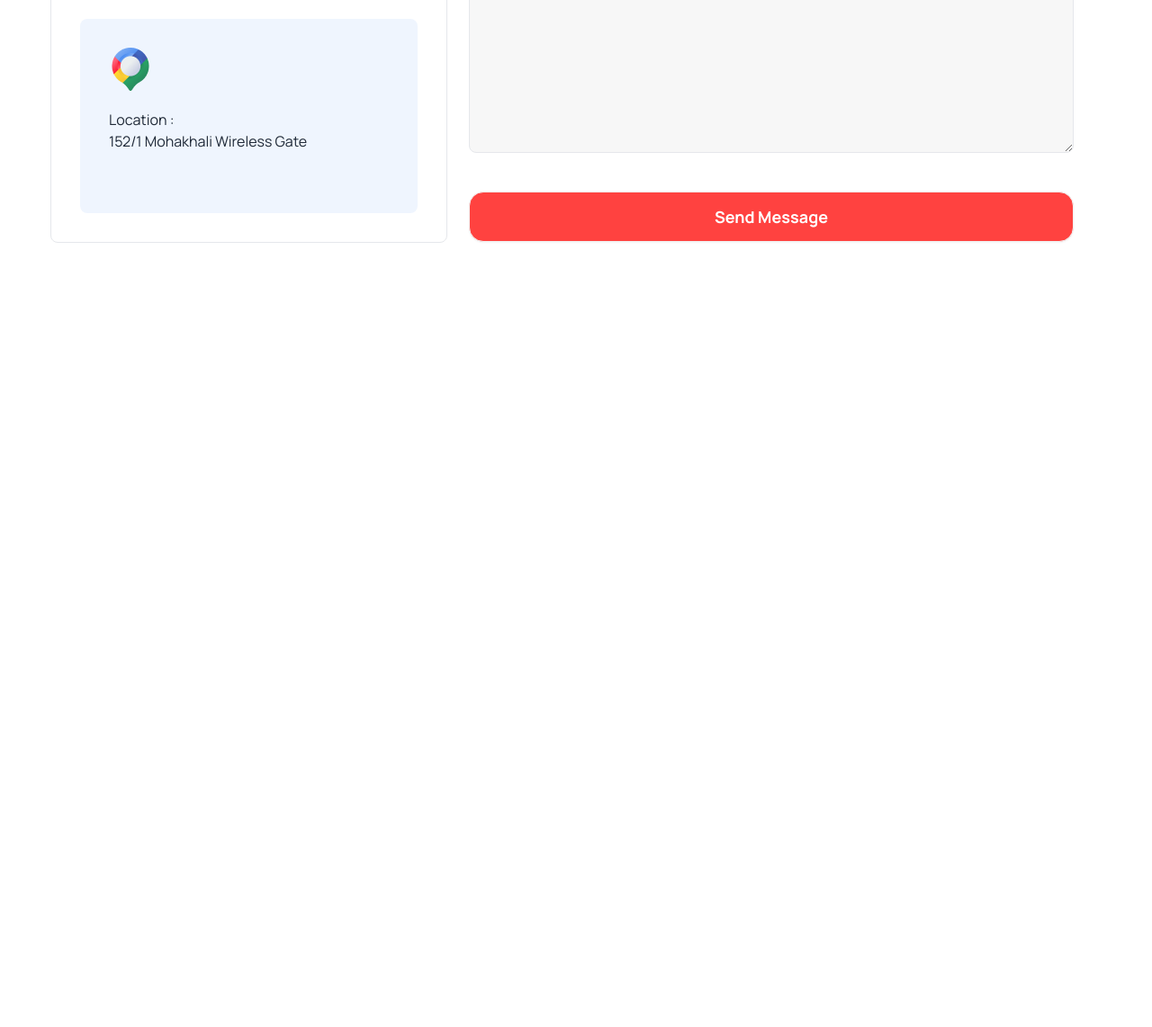
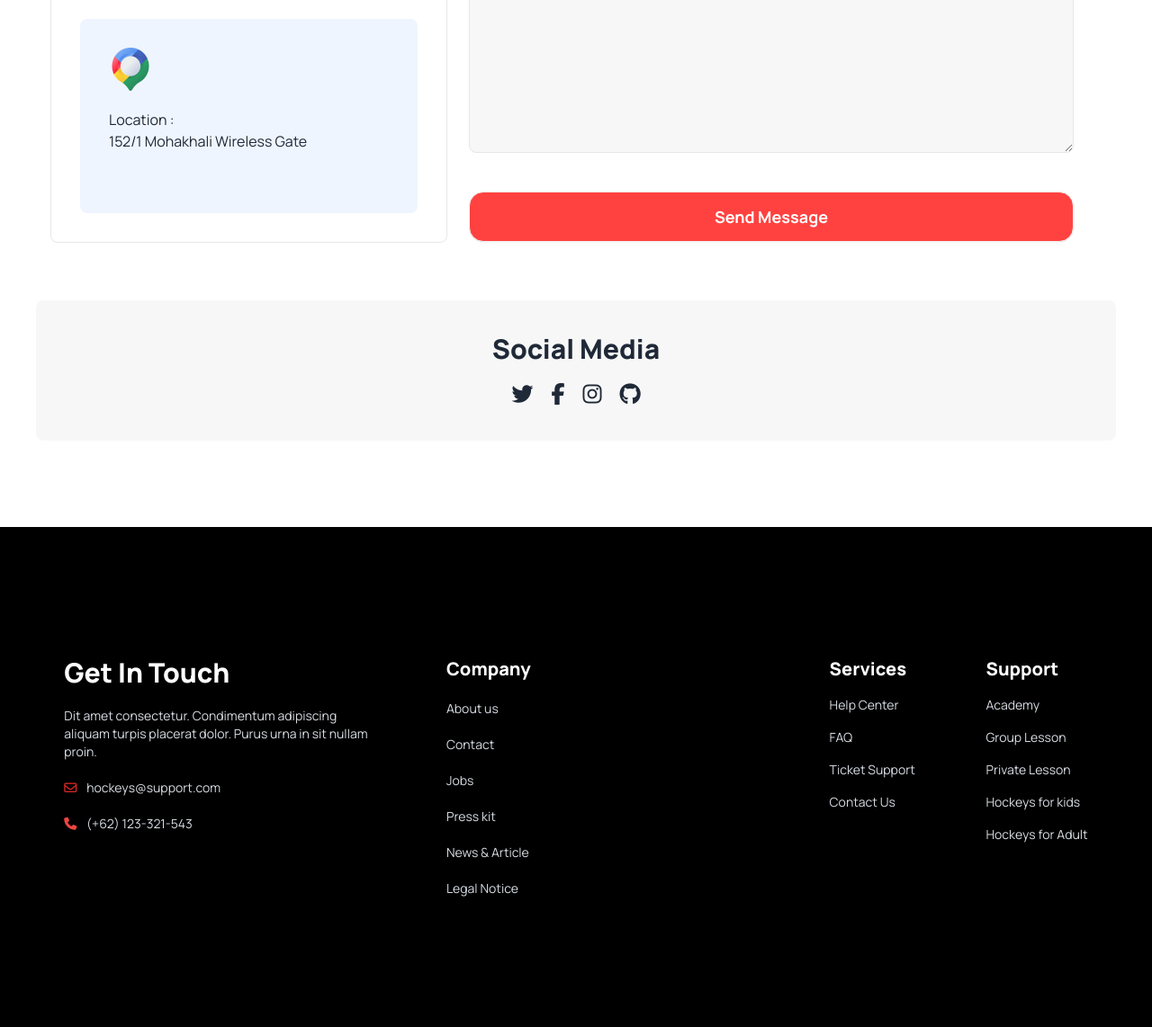
Before and after one commit to munia121/Assignment-03, a plain HTML site: page index.html in a window 1280 px wide. Shown: the part 5090-6232 px from the top of the page at 90% size. Before the commit the page ends 5376 px from the top, so only its background shows below. Drawn offline with nearby package versions, Linux system fonts and the light colour scheme.

Commit message:
added footer section

```diff
--- a/index.html
+++ b/index.html
@@ -480,7 +480,60 @@
           </div>
         </div>
       </section>
+      <!--***************Social Media section****************** -->
+      <section>
+        <div class="text-center mt-12">
+          <div class="bg-[#13131808] rounded-lg py-9" >
+            <h1 class="text-3xl font-extrabold">Social Media</h1>
+            <div class="flex gap-5 justify-center mt-4">
+              <i class="fa-brands fa-twitter text-2xl"></i>
+              <i class="fa-brands fa-facebook-f text-2xl"></i>
+              <i class="fa-brands fa-instagram text-2xl"></i>
+              <i class="fa-brands fa-github text-2xl"></i>
+            </div>
+          </div>
+        </div>
+      </section>
     </main>
         <!--*******************footer section ******************* -->
+        <footer class="mt-24 footer py-30 lg:py-36 p-10 bg-black justify-around text-neutral-content">
+          <div class="text-center lg:text-left">
+            <nav class="space-y-5 ">
+              <header class="text-3xl font-extrabold text-white ">Get In Touch</header>
+              <p class="link link-hover lg:w-[346px]">Dit amet consectetur. Condimentum  adipiscing aliquam turpis placerat dolor. Purus urna in sit nullam proin. </p>
+              <p class="link link-hover"> <span class="mr-2"> <i class="fa-regular fa-envelope text-red-600"> </i> </span> hockeys@support.com</p>
+              <p class="link link-hover "><span class="me-2"><i class="fa-solid fa-phone text-red-500"></i></span> (+62) 123-321-543</p>
+
+            </nav>
+          </div>
+          <div class="flex justify-center lg:gap-[300px] mx-auto">
+            <nav class="space-y-5 text-center lg:text-left">
+              <header class="text-xl font-extrabold text-white">Company</header>
+              <p class="link link-hover mt-3">About us</p>
+              <p class="link link-hover ">Contact</p>
+              <p class="link link-hover">Jobs</p>
+              <p class="link link-hover">Press kit</p>
+              <p class="link link-hover">News & Article</p>
+              <p class="link link-hover">Legal Notice</p>
+            </nav>
+            <nav class="space-y-4 ml-8 text-center lg:text-left">
+              <header class="text-xl font-extrabold text-white">Services</header>
+              <p class="link link-hover mt-3">Help Center</p>
+              <p class="link link-hover">FAQ</a>
+              <p class="link link-hover">Ticket Support</p>
+              <p class="link link-hover">Contact Us</p>
+            </nav>
+          </div>
+          <div class="mx-auto">
+            <nav class="lg:text-left text-center space-y-4">
+              <header class="text-xl font-extrabold text-white">Support</header>
+              <p class="link link-hover mt-3">Academy</p>
+              <p class="link link-hover">Group Lesson</p>
+              <p class="link link-hover">Private Lesson</p>
+              <p class="link link-hover">Hockeys for kids</p>
+              <p class="link link-hover">Hockeys for Adult</p>
+            </nav>
+          </div>
+        </footer>
 </body>
 </html>
```
